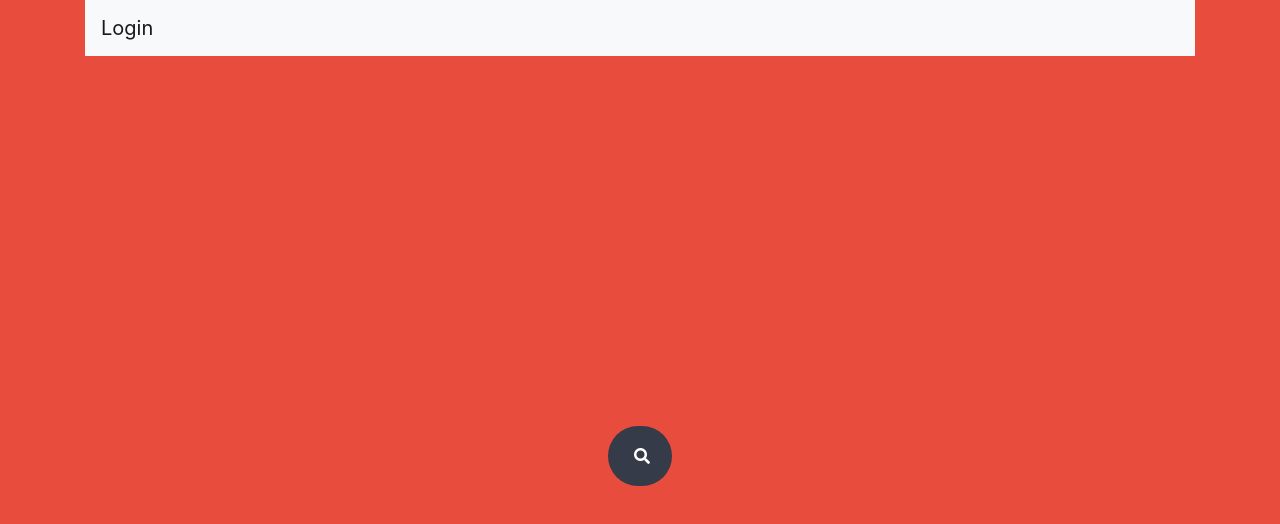
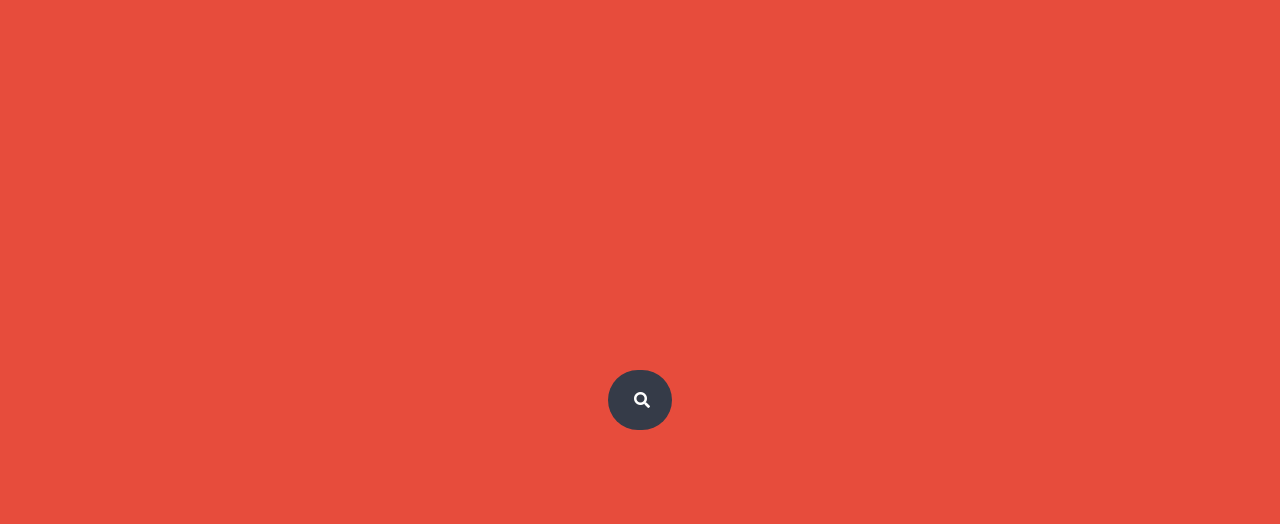
Before and after one commit to LorenzoLando/redDragon, a plain HTML site: page app/index.html in a window 1280 px wide. Drawn offline with nearby package versions, Linux system fonts and the light colour scheme.

Commit message:
removed button

```diff
--- a/app/index.html
+++ b/app/index.html
@@ -21,14 +21,7 @@
 
 
   <body>
-    <div class="container h-100 w-100">
-      <!-- start navbar -->
-      <nav class="navbar navbar-light bg-light navbar--transparent">
-          <a class="navbar-brand" href="#">
-            Login
-          </a>
-        </nav>
-        <!-- end nav bar -->
+
         <div class="d-flex justify-content-center h-100">
           <div class="searchbar">
               <input id="main-search" class="search_input" type="text" name="" placeholder="Inserisci gli ingredienti .............">
--- a/app/style/navbar.css
+++ b/app/style/navbar.css
@@ -1,4 +1,4 @@
-.navbar--transparent {
+#navbar--transparent {
     font-size: 150px;
     color: red;
 }
```
